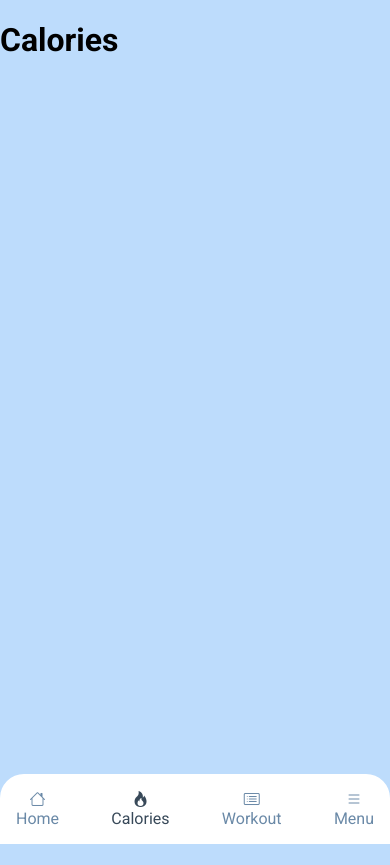
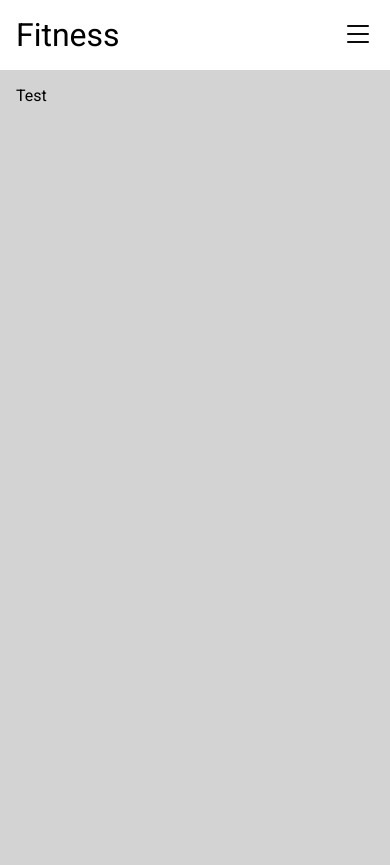
Before and after one commit to E-Ciesielski/simple-fitness, a React (Vite) app: page /calories in a window 390 px wide. After the commit the page ends 844 px from the top, so only its background shows below. Built offline with nearby package versions, Linux system fonts and the light colour scheme.

Commit message:
create responsive nav

```diff
--- a/src/features/calories/CaloriesPage.css
+++ b/src/features/calories/CaloriesPage.css
@@ -0,0 +1,49 @@
+.calories-date {
+    display: flex;
+    align-items: center;
+    justify-content: space-between;
+}
+
+.calories-date__heading {
+    margin: 0;
+}
+
+.btn-icon {
+    padding: .5em;
+    border: 0;
+    border-radius: 8px;
+}
+
+.card {
+    background-color: var(--c-bg-secondary);
+    border-radius:8px;
+    padding: 1em;
+}
+
+.card__heading {
+    margin: 2rem 0 .5rem 0;
+}
+
+.calories-info__text {
+    margin: 0;
+}
+
+.calories-info {
+    margin-top: 2rem;
+    text-align: center;
+}
+
+.calories-list {
+    list-style: none;
+    padding: 0;
+    margin: 0;
+}
+
+.calories-list__item {
+    padding: .5em 1em;
+    border-bottom: solid 1px var(--c-text-secondary);
+}
+
+.calories-list__item:last-child {
+    border: none;
+}
--- a/src/features/calories/CaloriesPage.tsx
+++ b/src/features/calories/CaloriesPage.tsx
@@ -3,7 +3,25 @@ import "./CaloriesPage.css";
 export default function CaloriesPage() {
   return (
     <>
-      <h1>Calories</h1>
+      <div className="calories-date">
+        <button className="btn-icon">
+          <i className="bi bi-chevron-left"></i>
+        </button>
+        <h2 className="calories-date__heading">Sunday, Nov 16th</h2>
+        <button className="btn-icon">
+          <i className="bi bi-chevron-right"></i>
+        </button>
+      </div>
+      <div className="card calories-info">
+        <h1 className="calories-info__text">2000 kcal</h1>
+      </div>
+      <h3 className="card__heading">Calories</h3>
+      <ul className="calories-list card">
+        <li className="calories-list__item">Bułka (600 kcal)</li>
+        <li className="calories-list__item">Bułka (600 kcal)</li>
+        <li className="calories-list__item">Bułka (600 kcal)</li>
+        <li className="calories-list__item">Bułka (600 kcal)</li>
+      </ul>
     </>
   );
 }
--- a/src/index.css
+++ b/src/index.css
@@ -1,8 +1,11 @@
 @import "../node_modules/bootstrap-icons/font/bootstrap-icons.css";
 
 :root {
-	--c-bg-primary: #bddcfc;
+	--c-bg-primary: #d3d3d3;
 	--c-bg-secondary: white;
+	--c-primary: #FF7900;
+	--c-text: black;
+	--c-text-secondary: #797979;
 }
 
 *, *:after, *:before {
@@ -13,4 +16,14 @@ body {
 	margin: 0;
 	font-family: "Roboto", sans-serif;
 	background-color: var(--c-bg-primary);
+	color: var(--c-text);
 }
+
+a {
+	text-decoration: none;
+	color: var(--c-text);
+}
+/* UTILITY */
+.d-none {
+	display: none;
+}
--- a/src/layouts/AppLayout.css
+++ b/src/layouts/AppLayout.css
@@ -1,30 +1,58 @@
-.app-layout {
+.logo {
+    font-size: 2rem;
+}
+
+.nav {
+    margin-top: 2rem;
+    display: flex;
+    flex-direction: column;
+    gap: .5rem;
+}
+
+.nav__icon {
+    font-size: 2rem;
+    position: absolute;
+    top: 1rem;
+    right: 1rem;
+}
+
+.nav__wrapper {
+    padding: 1em;
+    background-color: var(--c-bg-secondary);
+}
+
+.nav--hide {
+    display: none;
+}
+
+.main-layout {
+    display: flex;
+    flex-direction: column;
     min-height: 100vh;
 }
 
-.app-nav {
-    position: fixed;
-    bottom: 0;
-    left: 0;
-    width: 100%;
-    background-color: var(--c-bg-secondary);
+.main-layout__content {
     padding: 1em;
-    border-radius: 24px 24px 0 0;
-    display: flex;
-    justify-content: space-between;
+    flex-grow: 1;
 }
 
-.app-nav__link {
-    color: #6A89A7;
-    text-decoration: none;
+@media (min-width: 1000px) {
+    .nav__icon {
+        display: none;
+    }
+
+    .nav--hide, nav {
+        display: flex;
+        flex-direction: column;
+    }
+
+    .nav__wrapper {
+        min-width: 20%;
+        height: 100vh;
+    }
+
+    .main-layout {
+        display: flex;
+        flex-direction: row;
+    }
 }
-
-.app-nav__link--active {
-    color: #384959;
-    text-decoration: none;
-}
-
-.nav-icon {
-    display: block;
-    text-align: center;
-}
--- a/src/layouts/AppLayout.tsx
+++ b/src/layouts/AppLayout.tsx
@@ -1,48 +1,29 @@
-import { NavLink, Outlet } from "react-router";
+import { NavLink } from "react-router";
 import "./AppLayout.css";
+import { useState } from "react";
 
 export default function AppLayout() {
+  const [showNav, setShowNav] = useState(false);
+
+  function handleToggleNav() {
+    setShowNav(!showNav);
+  }
   return (
-    <div className="app-layout">
-      <Outlet />
-      <nav className="app-nav">
-        <NavLink
-          className={({ isActive }) =>
-            isActive ? "app-nav__link--active" : "app-nav__link"
-          }
-          to="/"
-        >
-          <i className="bi bi-house nav-icon"></i>
-          Home
+    <div className="main-layout">
+      <div className="nav__wrapper">
+        <NavLink to="/" className="logo">
+          Fitness
         </NavLink>
-        <NavLink
-          className={({ isActive }) =>
-            isActive ? "app-nav__link--active" : "app-nav__link"
-          }
-          to="calories"
-        >
-          <i className="bi bi-fire nav-icon"></i>
-          Calories
-        </NavLink>
-        <NavLink
-          className={({ isActive }) =>
-            isActive ? "app-nav__link--active" : "app-nav__link"
-          }
-          to="/"
-        >
-          <i className="bi bi-card-list nav-icon"></i>
-          Workout
-        </NavLink>
-        <NavLink
-          className={({ isActive }) =>
-            isActive ? "app-nav__link--active" : "app-nav__link"
-          }
-          to="/"
-        >
-          <i className="bi bi-list nav-icon"></i>
-          Menu
-        </NavLink>
-      </nav>
+        <nav className={showNav ? "nav" : "nav nav--hide"}>
+          <NavLink to="/">Home</NavLink>
+          <NavLink to="/calories">Calories</NavLink>
+        </nav>
+        <i
+          className={(showNav ? "bi-x-lg" : "bi-list") + " bi nav__icon"}
+          onClick={handleToggleNav}
+        ></i>
+      </div>
+      <div className="main-layout__content">Test</div>
     </div>
   );
 }
```
